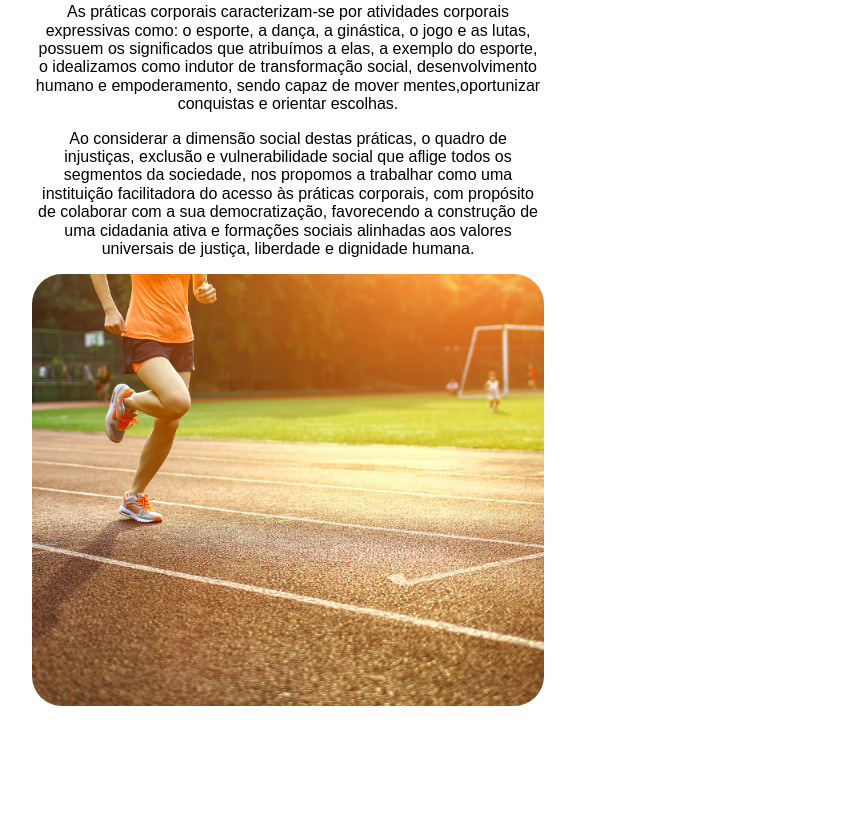
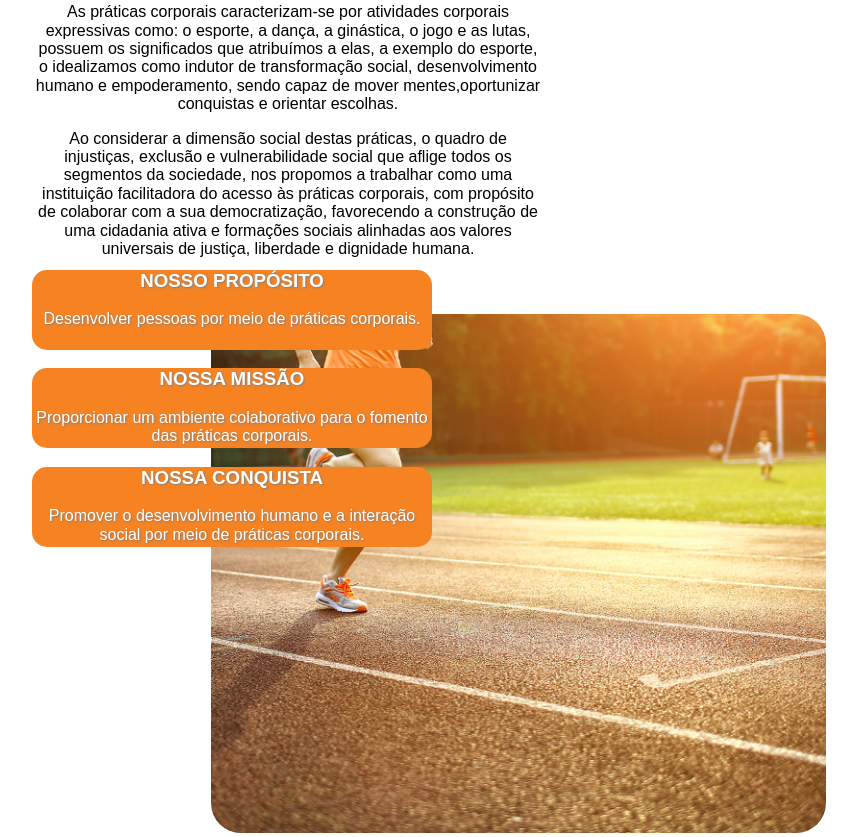
Before and after one commit to Pedro-PAM/Projeto-Movimente-se, a plain HTML site: page index.html in a window 1280 px wide. Shown: the part 949-1786 px from the top of the page, without its empty margins (352-1209 px from the left). Before the commit the page ends 1660 px from the top, so only its background shows below. Drawn offline with nearby package versions, Linux system fonts and the light colour scheme.

Commit message:
Changes on all code files

```diff
--- a/index.css
+++ b/index.css
@@ -135,13 +135,13 @@ body{
 
     width:40%;
     margin-left:30%;
-    position:absolute;
 }
 .about img{
     border-radius: 30px;
     border-style: none;
-    width:100%;
-    margin-right:30%;
+    width:120%;
+    margin-top:5vh;
+    margin-left:35%;
 
 }
 
@@ -149,3 +149,27 @@ body{
     font-size:16px;
     text-align: center;
 }
+
+.sobre{
+    padding:0;
+    margin-top: 0;
+    position: absolute    ;
+    top:150vh;
+    opacity: 0;
+}
+
+.show {
+    opacity: 1;
+    transition: opacity 0.3s;
+
+}
+
+.sobre li{
+    width:50vh;
+    height:10vh;
+    border-radius: 15px;
+    border-color:#F68221;
+    background-color:#F68221;
+    color:#FFFFFF;
+    text-shadow: 1px 1px 2px gray;
+}
--- a/index.html
+++ b/index.html
@@ -44,6 +44,34 @@
         <p>Ao considerar a dimensão social destas práticas, o quadro de injustiças, exclusão e vulnerabilidade social que aflige todos os segmentos da sociedade, nos propomos a trabalhar como uma instituição facilitadora do acesso às práticas corporais, com propósito de colaborar com a sua democratização, favorecendo a construção de uma cidadania ativa e formações sociais alinhadas aos valores universais de justiça, liberdade e dignidade humana.
         </p>
         <img src="assets/img/imagem-sobre.jpg" alt="Sobre nós">
+        <ul class="sobre">
+            <li>
+                <span>
+                    <h3>NOSSO PROPÓSITO
+                    </h3>
+                    <p>Desenvolver pessoas por meio de práticas corporais.
+                    </p>
+                </span>
+            </li>
+            <li>
+                <span>
+                    <h3>NOSSA MISSÃO
+                    </h3>
+                    <p>Proporcionar um ambiente colaborativo para o fomento das práticas corporais.
+                    </p>
+                </span>
+            </li>
+            <li>
+                <span>
+                    <h3>NOSSA CONQUISTA
+                    </h3>
+                    <p>Promover o desenvolvimento humano e a interação social por meio de práticas corporais.
+                    </p>
+                </span>
+            </li>
+        </ul>
+
+
     </section>
 
     <script src="index.js"></script>
--- a/index.js
+++ b/index.js
@@ -1,4 +1,5 @@
-const texto = ["evolução","desenvolvimento humano","plenitude pelo esporte"]
+document.addEventListener('DOMContentLoaded', function ()
+    {const texto = ["evolução","desenvolvimento humano","plenitude pelo esporte"]
 const text = document.querySelector(".textos");
 function exibirTexto(){
     setTimeout(() =>{
@@ -17,3 +18,23 @@ exibirTexto();
 
 
 setInterval(exibirTexto,6000);
+
+const ul = document.querySelector(".sobre") //pega todos os elementos com a classe sobre
+
+//Observador que adiciona a propriedade "mostrar" ao elemento, fazendo uma animação dele.
+
+const observer = new IntersectionObserver(entries=>{
+    entries.forEach(entry =>{
+        const intersecting = entry.isIntersecting;
+        if (intersecting){
+
+            setTimeout(() =>{
+                entry.target.classList.add("show");
+                observer.unobserve(entry.target);},
+                800);
+        }
+    }),
+    { threshold: [0, 0.25, 0.5, 0.75, 1] }
+})
+
+observer.observe(ul);})
```
